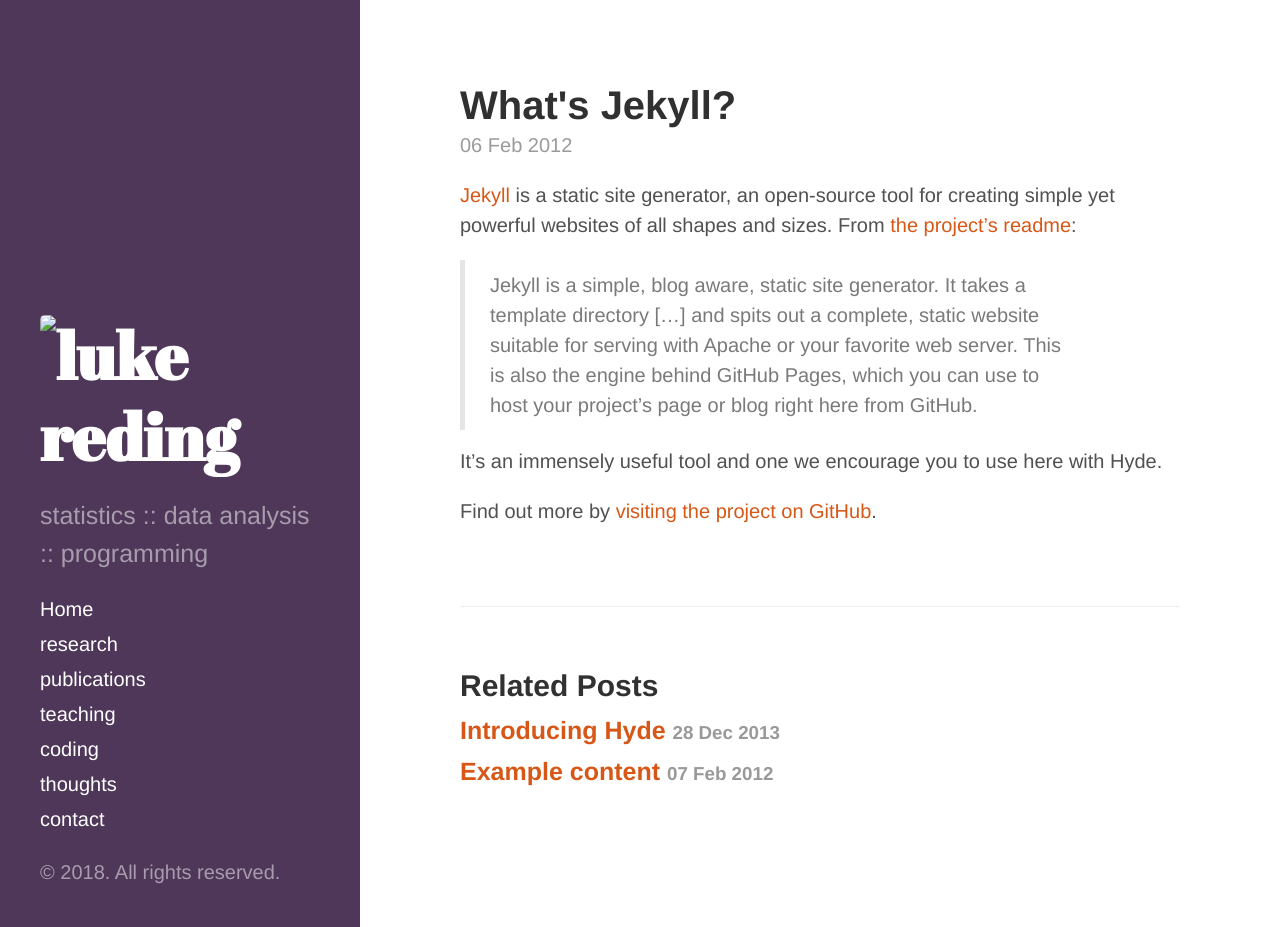
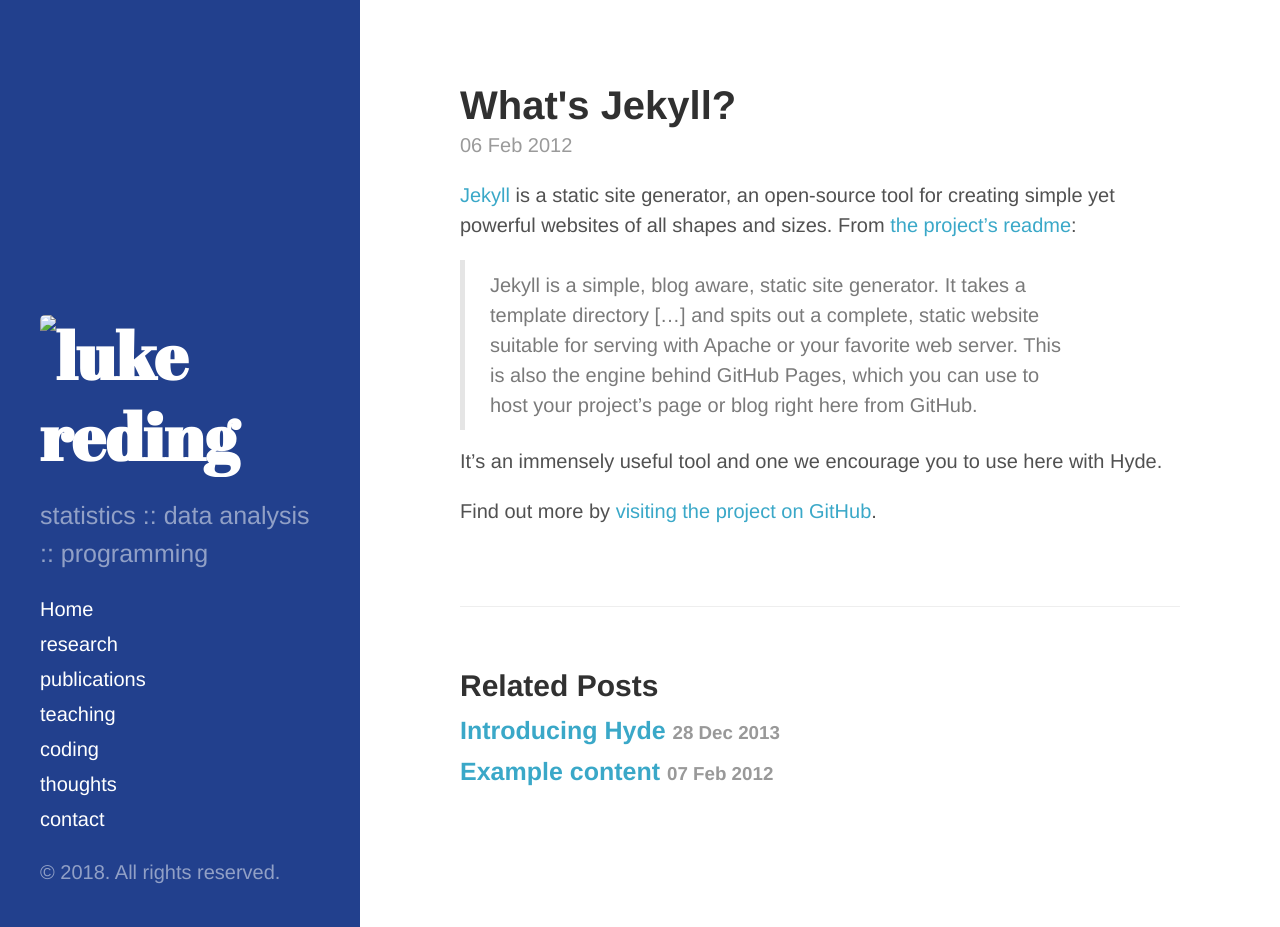
Before and after one commit to lukereding/lukereding.github.io, a Jekyll site: the page built from _posts/2012-02-06-whats-jekyll.md, in a window 1280 px wide and 927 px high. Built offline with Jekyll 4.4.1, drawn with Linux system fonts in a browser that asks for light colours.

Commit message:
change colors

```diff
--- a/_layouts/default.html
+++ b/_layouts/default.html
@@ -3,7 +3,7 @@
 
   {% include head.html %}
 
-  <body class="theme-purple">
+  <body class="theme-ai">
 
     {% include sidebar.html %}
 
--- a/public/css/hyde.css
+++ b/public/css/hyde.css
@@ -285,3 +285,11 @@
 .theme-base-0f .related-posts li a:hover {
   color: #8f5536;
 }
+
+.theme-ai .sidebar {
+  background-color: #22408D;
+}
+.theme-ai .content a,
+.theme-ai .related-posts li a:hover {
+  color: #3AA8C8;
+}
```
